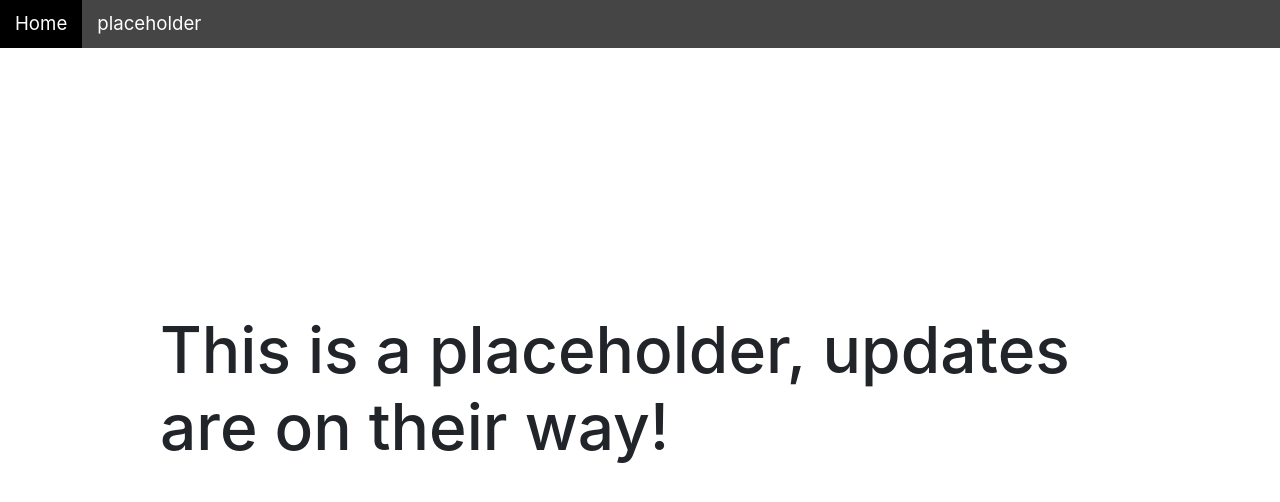
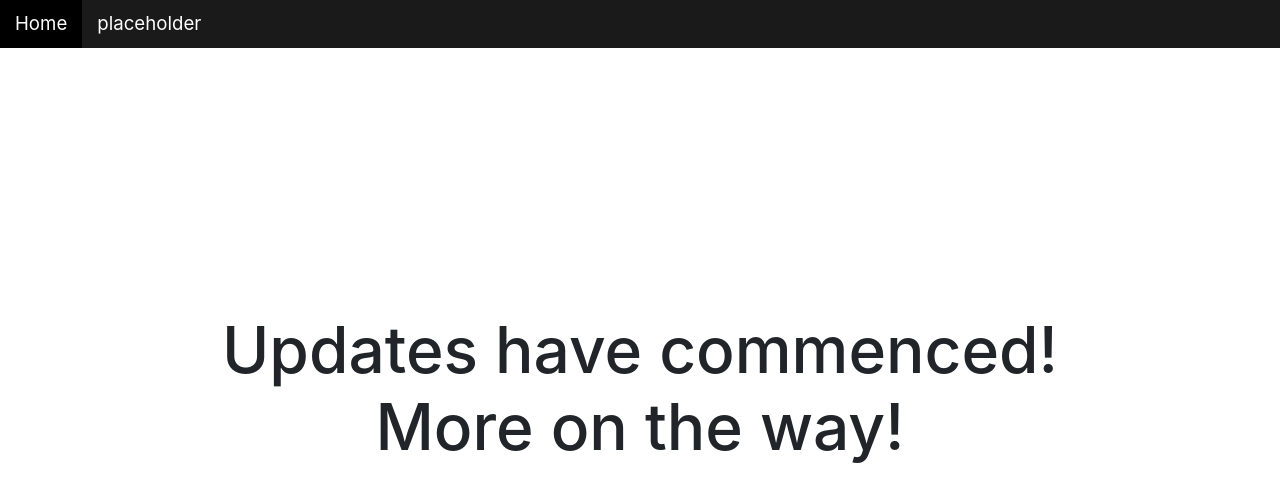
Before and after one commit to MCombs-92/Portfolio, an Angular app: page /home in a window 1280 px wide. Shown: the top 502 px of the page. Built offline with nearby package versions, Linux system fonts and the light colour scheme.

Commit message:
Updated welcome message as well as some styling for nav

```diff
--- a/src/app/Home/home/home.component.css
+++ b/src/app/Home/home/home.component.css
@@ -3,4 +3,5 @@ h2 {
     width:75%;
     margin: auto;
     margin-top: 33vh;
+    text-align: center;
 }
--- a/src/app/Home/home/home.component.html
+++ b/src/app/Home/home/home.component.html
@@ -1,5 +1,5 @@
 <div>
 
-<h2>This is a placeholder, updates are on their way!</h2>
+<h2>Updates have commenced! More on the way!</h2>
 
 </div>
--- a/src/app/menu/menu/menu.component.css
+++ b/src/app/menu/menu/menu.component.css
@@ -1,7 +1,7 @@
 
 nav {
     width: 100%;
-    background-color: #454545;
+    background-color: #1a1a1a;
     margin: 0;
     padding: 0;
 }
```
